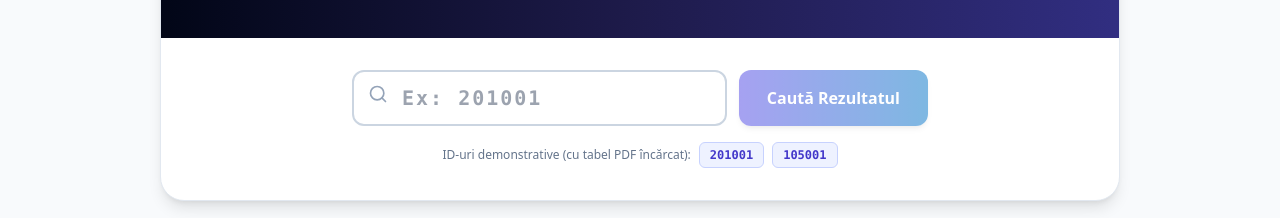
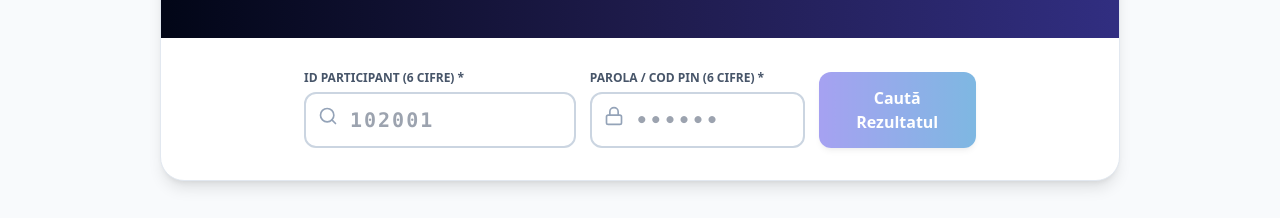
Before and after one commit to Jauysh/luminamath, a Next.js app: page /results in a window 1280 px wide. Shown: the part 301-519 px from the top of the page. Built offline with nearby package versions, Linux system fonts and the light colour scheme; no server answers; the database is empty.

Commit message:
feat(security): require 6-digit PIN password alongside student ID to view/download results

```diff
--- a/src/app/api/admin/students/route.ts
+++ b/src/app/api/admin/students/route.ts
@@ -38,6 +38,7 @@ export async function GET(req: NextRequest) {
       const bom = '\uFEFF';
       const header = [
         'STUDENT_ID',
+        'ACCESS_PIN',
         'FIRST_NAME',
         'LAST_NAME',
         'GRADE',
@@ -60,6 +61,7 @@ export async function GET(req: NextRequest) {
       const rows = students.map((s) =>
         [
           escapeCsv(s.student_code),
+          escapeCsv(s.access_pin),
           escapeCsv(s.first_name),
           escapeCsv(s.last_name),
           escapeCsv(s.grade),
--- a/src/app/api/register/route.ts
+++ b/src/app/api/register/route.ts
@@ -83,6 +83,7 @@ export async function POST(req: NextRequest) {
     const emailResult = await sendRegistrationEmail({
       to: student.email,
       studentCode: student.student_code,
+      accessPin: student.access_pin,
       firstName: student.first_name,
       lastName: student.last_name,
       grade: student.grade,
--- a/src/app/api/results/[studentCode]/pdf/route.ts
+++ b/src/app/api/results/[studentCode]/pdf/route.ts
@@ -1,5 +1,12 @@
 import { NextRequest, NextResponse } from 'next/server';
-import { getStudentResultPdf } from '@/lib/db';
+import { getAdminSessionFromRequest } from '@/lib/auth';
+import {
+  getStudentByCode,
+  getStudentResultPdf,
+  isEmailAuthorizedAdmin,
+} from '@/lib/db';
+
+export const dynamic = 'force-dynamic';
 
 export async function GET(
   req: NextRequest,
@@ -7,6 +14,29 @@ export async function GET(
 ) {
   try {
     const code = (params.studentCode || '').trim();
+    const pin = (req.nextUrl.searchParams.get('pin') || '').trim();
+
+    const student = await getStudentByCode(code);
+    if (!student) {
+      return NextResponse.json({ error: 'Student not found' }, { status: 404 });
+    }
+
+    // Verify PIN or Admin session before serving private PDF
+    let authorized = Boolean(pin && student.access_pin && pin === student.access_pin);
+    if (!authorized) {
+      const adminSession = getAdminSessionFromRequest(req);
+      if (adminSession && (await isEmailAuthorizedAdmin(adminSession.email))) {
+        authorized = true;
+      }
+    }
+
+    if (!authorized) {
+      return NextResponse.json(
+        { error: 'Acces neautorizat: Parola (PIN) este necesară pentru a vizualiza PDF-ul.' },
+        { status: 401 }
+      );
+    }
+
     const result = await getStudentResultPdf(code);
 
     if (!result) {
@@ -27,8 +57,7 @@ export async function GET(
         'Content-Type': 'application/pdf',
         'Content-Disposition': disposition,
         'Content-Length': String(result.pdfBuffer.length),
-        // High-concurrency caching for Cloud Run (700+ students viewing results)
-        'Cache-Control': 'public, max-age=300, s-maxage=3600',
+        'Cache-Control': 'private, max-age=300',
       },
     });
   } catch (error) {
--- a/src/app/api/results/[studentCode]/route.ts
+++ b/src/app/api/results/[studentCode]/route.ts
@@ -1,14 +1,29 @@
 import { NextRequest, NextResponse } from 'next/server';
-import { getStudentByCode } from '@/lib/db';
+import { checkRateLimit, getAdminSessionFromRequest, getClientIp } from '@/lib/auth';
+import { getStudentByCode, isEmailAuthorizedAdmin } from '@/lib/db';
 
 export const dynamic = 'force-dynamic';
 
 export async function GET(
-  _req: NextRequest,
+  req: NextRequest,
   { params }: { params: { studentCode: string } }
 ) {
+  const ip = getClientIp(req);
+  const limit = checkRateLimit(`results:${ip}`, 25, 10 * 60); // Brute-force protection
+  if (!limit.allowed) {
+    return NextResponse.json(
+      {
+        error:
+          'Prea multe încercări. Vă rugăm să așteptați câteva minute. / Слишком много попыток.',
+      },
+      { status: 429 }
+    );
+  }
+
   try {
     const code = (params.studentCode || '').trim();
+    const pin = (req.nextUrl.searchParams.get('pin') || '').trim();
+
     if (!/^\d{6}$/.test(code)) {
       return NextResponse.json(
         { error: 'ID-ul trebuie să conțină exact 6 cifre / ID должен состоять из 6 цифр' },
@@ -18,12 +33,38 @@ export async function GET(
 
     const student = await getStudentByCode(code);
     if (!student) {
-      return NextResponse.json({ error: 'Student not found' }, { status: 404 });
+      return NextResponse.json(
+        {
+          error:
+            'ID-ul sau Parola (Codul PIN) este incorectă / Неверный ID или Пароль (PIN) / Invalid ID or PIN',
+        },
+        { status: 401 }
+      );
+    }
+
+    // Check if caller has valid PIN OR is an authenticated Admin
+    let authorized = Boolean(pin && student.access_pin && pin === student.access_pin);
+    if (!authorized) {
+      const adminSession = getAdminSessionFromRequest(req);
+      if (adminSession && (await isEmailAuthorizedAdmin(adminSession.email))) {
+        authorized = true;
+      }
+    }
+
+    if (!authorized) {
+      return NextResponse.json(
+        {
+          error:
+            'ID-ul sau Parola (Codul PIN) este incorectă / Неверный ID или Пароль (PIN) / Invalid ID or PIN',
+        },
+        { status: 401 }
+      );
     }
 
     return NextResponse.json({
       student: {
         student_code: student.student_code,
+        access_pin: student.access_pin,
         first_name: student.first_name,
         last_name: student.last_name,
         grade: student.grade,
--- a/src/app/results/page.tsx
+++ b/src/app/results/page.tsx
@@ -10,12 +10,14 @@ import {
   ExternalLink,
   FileCheck2,
   FileSearch,
+  Lock,
   Search,
   User,
 } from 'lucide-react';
 
 interface StudentLookupResult {
   student_code: string;
+  access_pin: string;
   first_name: string;
   last_name: string;
   grade: number;
@@ -35,24 +37,30 @@ function ResultsContent() {
   const { locale, t, settings } = useLanguage();
   const searchParams = useSearchParams();
   const initialId = searchParams.get('id') || '';
+  const initialPin = searchParams.get('pin') || '';
 
   const [studentId, setStudentId] = useState(initialId);
+  const [accessPin, setAccessPin] = useState(initialPin);
   const [loading, setLoading] = useState(false);
   const [error, setError] = useState<string | null>(null);
   const [student, setStudent] = useState<StudentLookupResult | null>(null);
 
-  const performLookup = async (codeToSearch: string) => {
-    const clean = codeToSearch.trim();
-    if (!clean) return;
+  const performLookup = async (codeToSearch: string, pinToSearch: string) => {
+    const cleanCode = codeToSearch.trim();
+    const cleanPin = pinToSearch.trim();
+    if (!cleanCode) return;
+
     setLoading(true);
     setError(null);
     setStudent(null);
 
     try {
-      const res = await fetch(`/api/results/${encodeURIComponent(clean)}`);
+      const res = await fetch(
+        `/api/results/${encodeURIComponent(cleanCode)}?pin=${encodeURIComponent(cleanPin)}`
+      );
       const data = await res.json();
       if (!res.ok) {
-        setError(res.status === 404 ? t.results.notFound : data.error || t.results.notFound);
+        setError(data.error || t.results.notFound);
       } else {
         setStudent(data.student);
       }
@@ -64,15 +72,15 @@ function ResultsContent() {
   };
 
   useEffect(() => {
-    if (initialId && /^\d{6}$/.test(initialId.trim())) {
-      performLookup(initialId.trim());
+    if (initialId && /^\d{6}$/.test(initialId.trim()) && initialPin.trim()) {
+      performLookup(initialId.trim(), initialPin.trim());
     }
     // eslint-disable-next-line react-hooks/exhaustive-deps
-  }, [initialId]);
+  }, [initialId, initialPin]);
 
   const handleSubmit = (e: React.FormEvent) => {
     e.preventDefault();
-    performLookup(studentId);
+    performLookup(studentId, accessPin);
   };
 
   const getBranchName = (s: StudentLookupResult) => {
@@ -87,6 +95,20 @@ function ResultsContent() {
       : locale === 'EN'
       ? `${settings.stage3_date_en} / ${settings.stage4_date_en}`
       : `${settings.stage3_date_ro} / ${settings.stage4_date_ro}`;
+
+  const pinLabel =
+    locale === 'RU'
+      ? 'Пароль / PIN-код (6 цифр)'
+      : locale === 'EN'
+      ? 'Password / Access PIN (6 digits)'
+      : 'Parola / Cod PIN (6 cifre)';
+
+  const idLabel =
+    locale === 'RU'
+      ? 'ID участника (6 цифр)'
+      : locale === 'EN'
+      ? 'Student ID (6 digits)'
+      : 'ID Participant (6 cifre)';
 
   return (
     <div className="max-w-5xl mx-auto px-4 sm:px-6 lg:px-8 py-12">
@@ -107,10 +129,14 @@ function ResultsContent() {
         <div className="p-6 sm:p-8">
           <form
             onSubmit={handleSubmit}
-            className="max-w-xl mx-auto flex flex-col sm:flex-row gap-3"
+            className="max-w-2xl mx-auto grid grid-cols-1 sm:grid-cols-12 gap-3.5 items-end"
           >
-            <div className="relative flex-1">
-              <Search className="w-5 h-5 text-slate-400 absolute left-4 top-3.5" />
+            <div className="sm:col-span-5">
+              <label className="block text-xs font-extrabold uppercase text-slate-600 mb-1.5">
+                {idLabel} *
+              </label>
+              <div className="relative">
+                <Search className="w-5 h-5 text-slate-400 absolute left-3.5 top-3.5" />
                 <input
                   type="text"
                   inputMode="numeric"
@@ -119,37 +145,41 @@ function ResultsContent() {
                   required
                   value={studentId}
                   onChange={(e) => setStudentId(e.target.value.replace(/\D/g, '').slice(0, 6))}
-                placeholder={t.results.inputPlaceholder}
-                className="w-full pl-12 pr-4 py-3 rounded-xl border-2 border-slate-300 focus:border-indigo-600 focus:ring-2 focus:ring-indigo-500/20 outline-none font-mono text-xl font-extrabold tracking-widest text-slate-900"
+                  placeholder="102001"
+                  className="w-full pl-11 pr-4 py-3 rounded-xl border-2 border-slate-300 focus:border-indigo-600 focus:ring-2 focus:ring-indigo-500/20 outline-none font-mono text-lg sm:text-xl font-extrabold tracking-widest text-slate-900"
                 />
               </div>
+            </div>
 
+            <div className="sm:col-span-4">
+              <label className="block text-xs font-extrabold uppercase text-slate-600 mb-1.5">
+                {pinLabel} *
+              </label>
+              <div className="relative">
+                <Lock className="w-5 h-5 text-slate-400 absolute left-3.5 top-3.5" />
+                <input
+                  type="password"
+                  inputMode="numeric"
+                  maxLength={12}
+                  required
+                  value={accessPin}
+                  onChange={(e) => setAccessPin(e.target.value.trim())}
+                  placeholder="••••••"
+                  className="w-full pl-11 pr-4 py-3 rounded-xl border-2 border-slate-300 focus:border-indigo-600 focus:ring-2 focus:ring-indigo-500/20 outline-none font-mono text-lg sm:text-xl font-extrabold tracking-widest text-slate-900"
+                />
+              </div>
+            </div>
+
+            <div className="sm:col-span-3">
               <button
                 type="submit"
-              disabled={loading || studentId.length !== 6}
-              className="px-7 py-3.5 rounded-xl bg-gradient-to-r from-indigo-600 to-lumina-600 hover:from-indigo-700 hover:to-lumina-700 disabled:opacity-50 text-white font-extrabold text-sm sm:text-base shadow-md transition-all shrink-0"
+                disabled={loading || studentId.length !== 6 || !accessPin.trim()}
+                className="w-full py-3.5 px-5 rounded-xl bg-gradient-to-r from-indigo-600 to-lumina-600 hover:from-indigo-700 hover:to-lumina-700 disabled:opacity-50 text-white font-extrabold text-sm sm:text-base shadow-md transition-all"
               >
                 {loading ? t.results.searching : t.results.searchBtn}
               </button>
+            </div>
           </form>
-
-          {/* Quick Demo IDs for testing */}
-          <div className="mt-4 flex flex-wrap items-center justify-center gap-2 text-xs text-slate-500">
-            <span>{t.results.demoHint}</span>
-            {['201001', '105001'].map((demoId) => (
-              <button
-                key={demoId}
-                type="button"
-                onClick={() => {
-                  setStudentId(demoId);
-                  performLookup(demoId);
-                }}
-                className="font-mono font-bold px-2.5 py-1 rounded-md bg-indigo-50 text-indigo-700 hover:bg-indigo-100 border border-indigo-200 transition-colors"
-              >
-                {demoId}
-              </button>
-            ))}
-          </div>
 
           {error && (
             <div className="mt-6 max-w-xl mx-auto p-4 rounded-xl bg-rose-50 border border-rose-200 text-rose-800 text-sm font-semibold text-center">
@@ -225,7 +255,9 @@ function ResultsContent() {
 
                 <div className="flex flex-wrap items-center gap-2.5 w-full sm:w-auto">
                   <a
-                    href={`/api/results/${student.student_code}/pdf?download=1`}
+                    href={`/api/results/${student.student_code}/pdf?pin=${encodeURIComponent(
+                      student.access_pin || accessPin
+                    )}&download=1`}
                     className="flex-1 sm:flex-initial inline-flex items-center justify-center gap-2 px-4 py-3 sm:py-2.5 rounded-xl bg-emerald-600 hover:bg-emerald-700 text-white font-bold text-xs sm:text-sm shadow-sm transition-all"
                   >
                     <Download className="w-4 h-4 shrink-0" />
@@ -233,7 +265,9 @@ function ResultsContent() {
                   </a>
 
                   <a
-                    href={`/api/results/${student.student_code}/pdf`}
+                    href={`/api/results/${student.student_code}/pdf?pin=${encodeURIComponent(
+                      student.access_pin || accessPin
+                    )}`}
                     target="_blank"
                     rel="noopener noreferrer"
                     className="flex-1 sm:flex-initial inline-flex items-center justify-center gap-2 px-4 py-3 sm:py-2.5 rounded-xl bg-white hover:bg-slate-50 text-slate-700 border border-slate-300 font-bold text-xs sm:text-sm transition-all"
@@ -246,7 +280,9 @@ function ResultsContent() {
 
               <div className="bg-slate-800 p-2 sm:p-4">
                 <iframe
-                  src={`/api/results/${student.student_code}/pdf`}
+                  src={`/api/results/${student.student_code}/pdf?pin=${encodeURIComponent(
+                    student.access_pin || accessPin
+                  )}`}
                   title={`Result PDF ${student.student_code}`}
                   className="w-full h-[460px] sm:h-[680px] rounded-xl bg-white border-0"
                 />
```
Also changed, not shown: src/app/admin/page.tsx (+9 -3 lines), src/app/api/admin/email/route.ts (+5 -2 lines), src/app/register/page.tsx (+26 -7 lines), src/lib/db.ts (+15 -2 lines), src/lib/email.ts (+21 -9 lines). Lines whose indentation alone changed are shown as unchanged.
